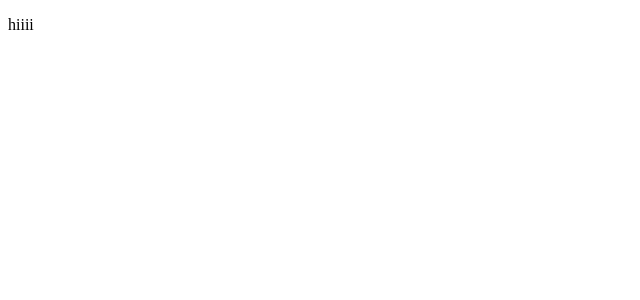
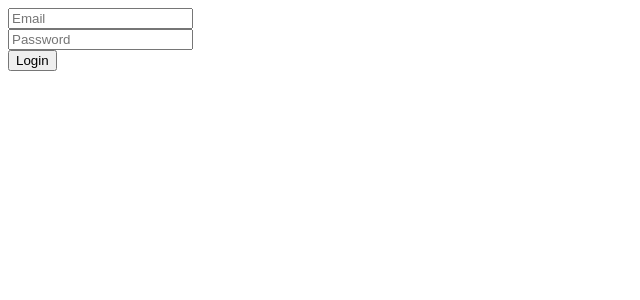
Before and after one commit to Rama-Qandeel/Project-5, a React (Create React App) app in the folder front-end/: page /login in a window 1280 px wide. Shown: the top 300 px of the page, without its empty margins (0-640 px from the left). Built offline with nearby package versions, Linux system fonts and the light colour scheme; the HTML template or start-up script is replaced by a standard one.

Commit message:
create login react and test with back-end

```diff
--- a/front-end/src/App.js
+++ b/front-end/src/App.js
@@ -3,7 +3,7 @@ import { BrowserRouter as Router , Route, Link } from "react-router-dom";
 import './App.css';
 import Register from './components/Register';
 import Login from "./components/Login";
-
+import Home from "./components/Home"
 // Class component
 export default class App extends Component {
   constructor(props) {
@@ -16,6 +16,8 @@ export default class App extends Component {
      <div>
      <Route exact path="/login" render={props => <Login {...props} />} />
       <Route exact path="/register" render={props => <Register {...props} />} />
+      <Route exact path="/home" render={props => <Home {...props} />} />
+
       </div>
       </Router>
     );
--- /dev/null
+++ b/front-end/src/components/Home.js
@@ -0,0 +1,13 @@
+import React, { Component } from 'react'
+
+export class Home extends Component {
+    render() {
+        return (
+            <div>
+               <p>home</p>
+            </div>
+        )
+    }
+}
+
+export default Home
--- a/front-end/src/components/Login.js
+++ b/front-end/src/components/Login.js
@@ -1,13 +1,68 @@
-import React, { Component } from 'react'
+import React, { useState } from 'react'
+import axios from "axios";
 
-export class Login extends Component {
-    render() {
-        return (
+const Login=(props)=> {
+    const [email, setEmail] = useState("");
+    const [password, setPassword] = useState("");
+
+    const handleChange = (event) => {
+        if (event.target.name === "email") {
+          setEmail(event.target.value);
+        }
+        if (event.target.name === "password") {
+          setPassword(event.target.value);
+        }
+    }
+    const handleSubmit = (event) => {
+        const data = {
+          email: email,
+          password: password,
+        };
+        axios
+        .post("http://localhost:5000/login", data)
+        .then((response) => {
+          if (response.data) {
+            //   console.log(response.data);
+              localStorage.setItem("token",response.data)
+            props.history.push("/home");
+          }
+
+        })
+        .catch((error) => {
+            if(error){
+                alert('Invalid User');
+              }
+        });
+    };
+
+
+    return (
             <div>
-                <p>hiiii</p>
+            <div>
+        <input
+          type="email"
+          name="email"
+          placeholder="Email"
+          value={email}
+          onChange={handleChange}
+          required
+        />
+      </div>
+      <div>
+        {" "}
+        <input
+          type="password"
+          name="password"
+          placeholder="Password"
+          value={password}
+          onChange={handleChange}
+          required
+        />
+      </div>
+      <button onClick={handleSubmit}>Login</button>
             </div>
         )
-    }
+
 }
 
 export default Login
```
Also changed, not shown: 1 other file (tests, documents, lock files or other folders).
